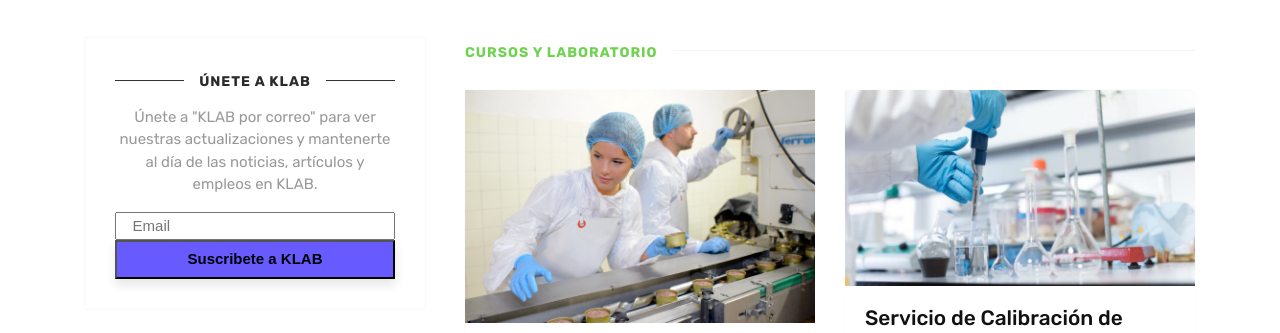
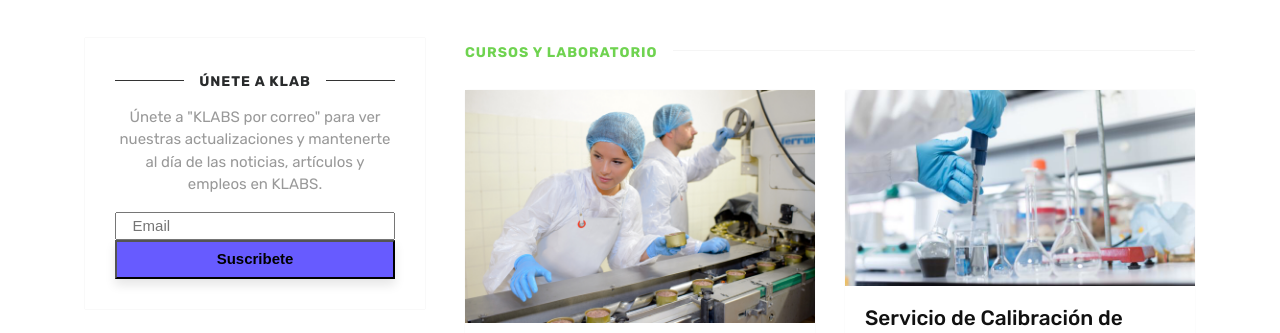
Before and after one commit to Klabsa/klabsa.github.io, a Jekyll site: the page built from index.html, in a window 1280 px wide and 900 px high, scrolled down 973 px. Shown: the part 152-485 px from the top of the window. Built offline with Jekyll 4.4.1, drawn with Linux system fonts in a browser that asks for light colours; the list of posts is cut into pages by our own code; comment, search, counter and statistics services are not loaded.

Commit message:
Update newsletter.html

```diff
--- a/_includes/newsletter.html
+++ b/_includes/newsletter.html
@@ -10,7 +10,7 @@
 <div id="mc_embed_signup">
 <form action="https://wowthemes.us11.list-manage.com/subscribe/post?u=8aeb20a530e124561927d3bd8&amp;id=8c3d2d214b" method="post" id="mc-embedded-subscribe-form" name="mc-embedded-subscribe-form" class="validate" target="_blank" novalidate>
 	<div id="mc_embed_signup_scroll">
-	<h2>Únete a "KLAB por correo" para ver nuestras actualizaciones y mantenerte al día de las noticias, artículos y empleos en KLAB.</h2>
+	<h2>Únete a "KLABS por correo" para ver nuestras actualizaciones y mantenerte al día de las noticias, artículos y empleos en KLABS.</h2>
 
 <div class="mc-field-group">
 	<input type="email" value="" name="EMAIL" class="required email" id="mce-EMAIL" placeholder="Email">
@@ -20,7 +20,7 @@
 		<div class="response" id="mce-success-response" style="display:none"></div>
 	</div>    <!-- real people should not fill this in and expect good things - do not remove this or risk form bot signups-->
 	<div style="position: absolute; left: -5000px;" aria-hidden="true"><input type="text" name="b_8aeb20a530e124561927d3bd8_8c3d2d214b" tabindex="-1" value=""></div>
-	<div class="clear"><input type="submit" value="Suscribete a KLAB" name="subscribe" id="mc-embedded-subscribe" class="button"></div>
+	<div class="clear"><input type="submit" value="Suscribete" name="subscribe" id="mc-embedded-subscribe" class="button"></div>
 	</div>
 </form>
 </div>
```
